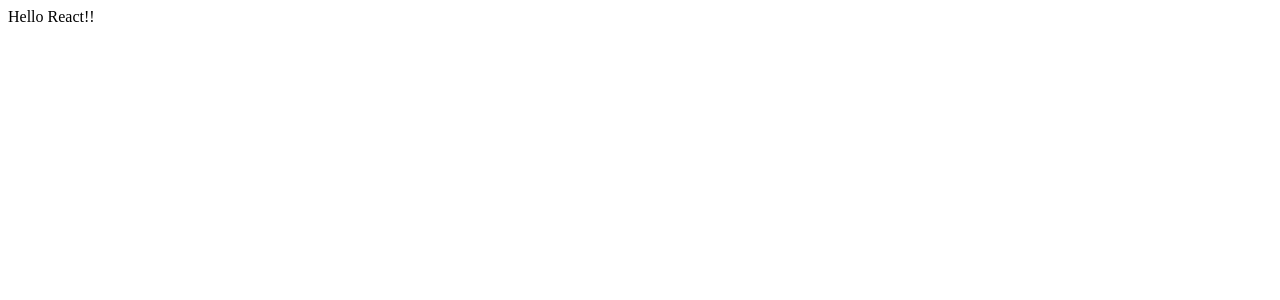
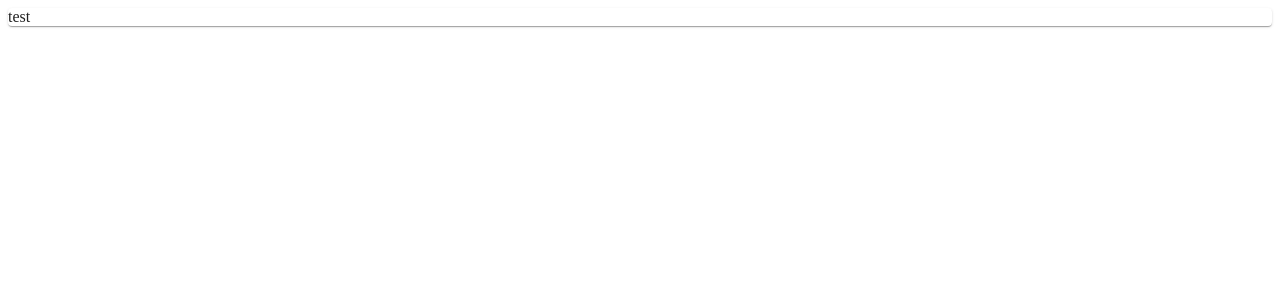
Before and after one commit to shin-hama/JunkNote, a React app: page / in a window 1280 px wide. Shown: the top 300 px of the page. Built offline with nearby package versions, Linux system fonts and the light colour scheme.

Commit message:
FEAT: Add material-ui

```diff
--- a/package.json
+++ b/package.json
@@ -13,7 +13,9 @@
     "@types/react": "^17.0.13",
     "@types/react-dom": "^17.0.8",
     "babel-loader": "^8.2.2",
+    "eslint": "^7.30.0",
     "html-webpack-plugin": "^5.3.2",
+    "prettier": "^2.3.2",
     "ts-loader": "^9.2.3",
     "typescript": "^4.3.5",
     "webpack": "^5.42.0",
@@ -21,6 +23,7 @@
     "webpack-dev-server": "^3.11.2"
   },
   "dependencies": {
+    "@material-ui/core": "^4.11.4",
     "react": "^17.0.2",
     "react-dom": "^17.0.2"
   },
--- a/src/components/App.tsx
+++ b/src/components/App.tsx
@@ -1,9 +1,10 @@
 import React from 'react'
+import MemoCard from './MemoCard'
 
 export default function App() {
     return (
         <div className="reactApp">
-            Hello React!!
+           <MemoCard />
         </div>
     )
 }
--- /dev/null
+++ b/src/components/MemoCard.tsx
@@ -0,0 +1,12 @@
+import React from 'react'
+import Card from "@material-ui/core/Card"
+
+const MemoCard = () => {
+    return (
+        <Card>
+            test
+        </Card>
+    )
+}
+
+export default MemoCard
```
Also changed, not shown: .eslintrc.json (added), .prettierrc.json (added), 2 other files (tests, documents, lock files or other folders).
